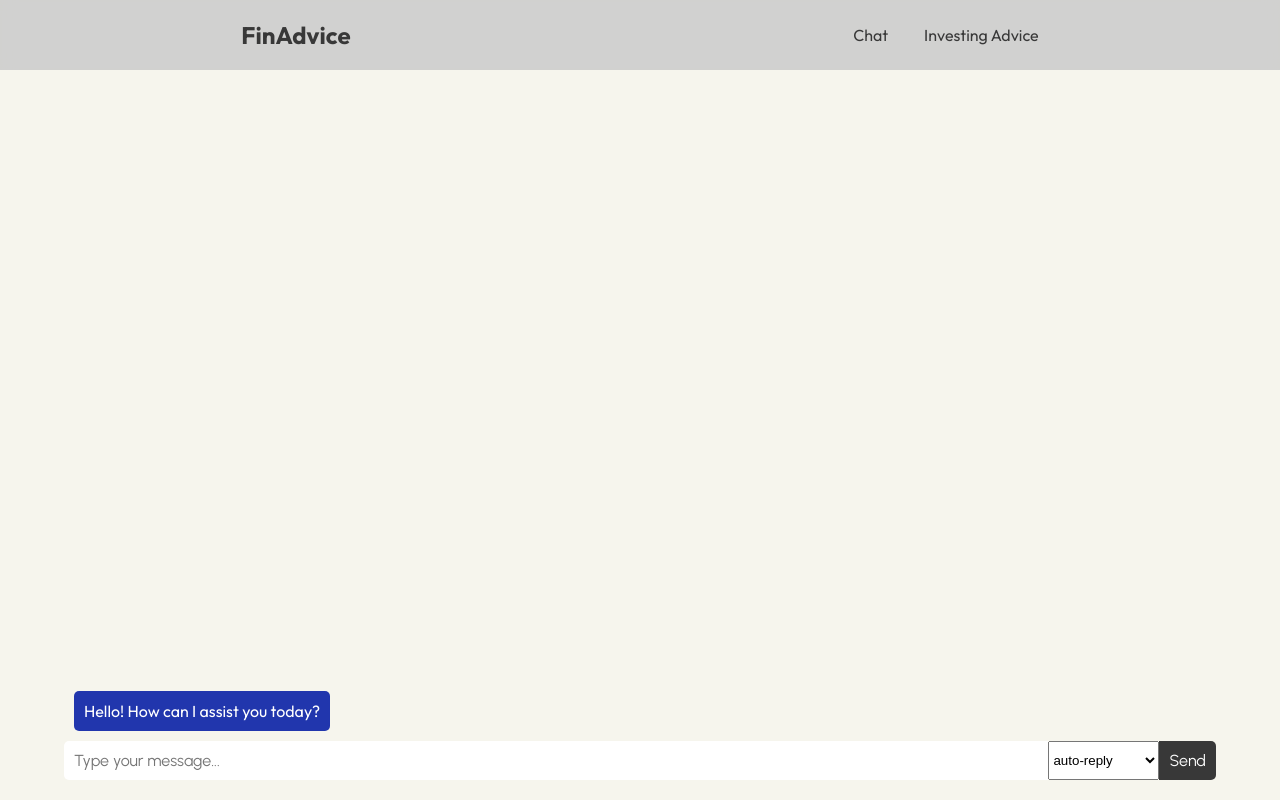
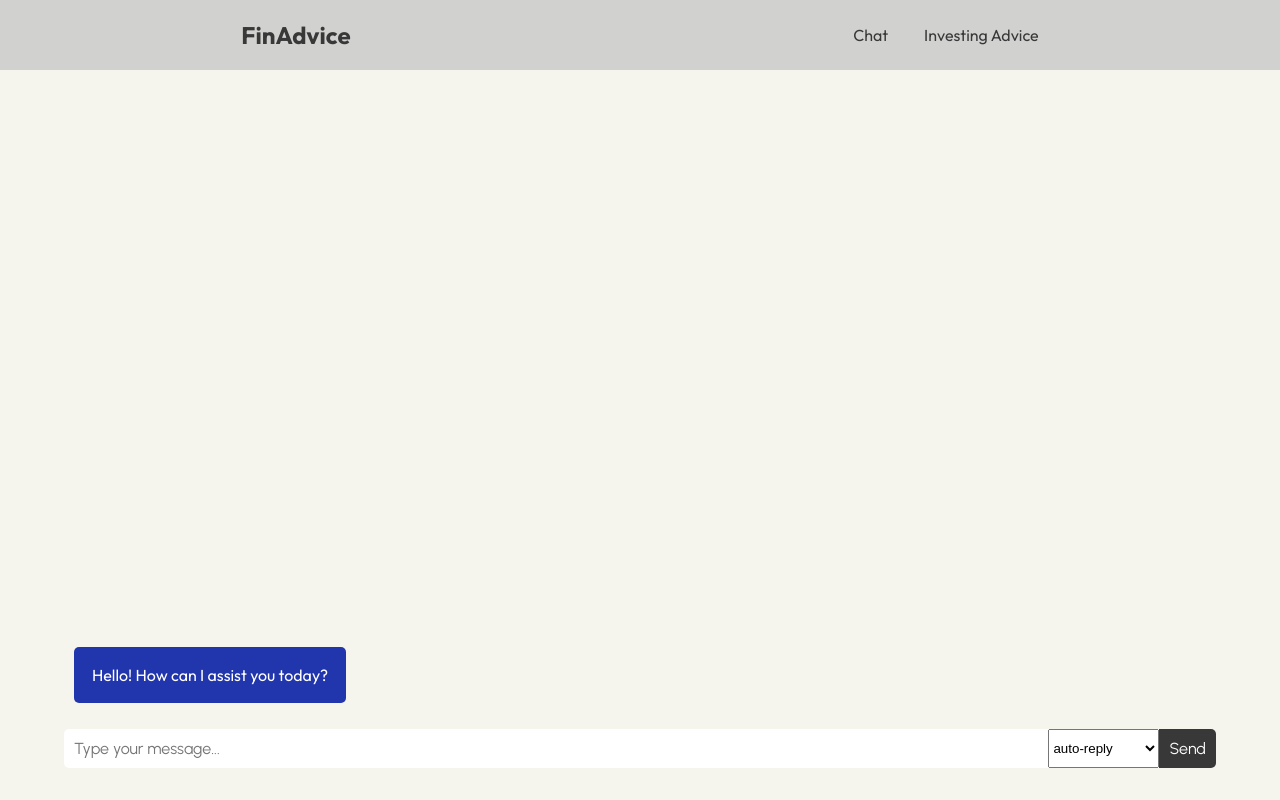
Before and after one commit to charliejhorn/ibm-deakin-hackathon-2024, a React (Create React App) app in the folder react-app/: page / in a window 1280 px wide. Built offline with nearby package versions, Linux system fonts and the light colour scheme.

Commit message:
added md rendering to chat messages

```diff
--- a/react-app/src/pages/Chat.css
+++ b/react-app/src/pages/Chat.css
@@ -30,6 +30,14 @@
     max-width: 80%; /* Optional: to prevent very long messages from stretching too far */
 }
 
+.message p {
+    margin: 0.5em;
+}
+
+.message.user p {
+    margin-left: 0;
+}
+
 .message.agent {
     background-color: var(--blue);
     text-align: left;
@@ -45,7 +53,8 @@
     border-radius: 5px;
     width: 100%;
     font-size: inherit;
-    padding-bottom: 20px;
+    padding-bottom: 2em;
+    margin-top: 1em;
 }
 
 .input-area input {
--- a/react-app/src/pages/Chat.js
+++ b/react-app/src/pages/Chat.js
@@ -1,6 +1,7 @@
 import React, { useState } from 'react';
 import './Chat.css';
 import generateResponse from '../Model';
+import { micromark } from 'micromark';
 
 const Chat = () => {
     const [messages, setMessages] = useState([
@@ -65,9 +66,11 @@ const Chat = () => {
                 </div>
             )}
             {[...messages].reverse().map((message, index) => (
-                <div key={index} className={`message ${message.sender}`}>
-                    {message.text}
-                </div>
+                <div
+                    key={index}
+                    className={`message ${message.sender}`}
+                    dangerouslySetInnerHTML={{ __html: micromark(message.text) }}
+                />
             ))}
         </div>
 
```
